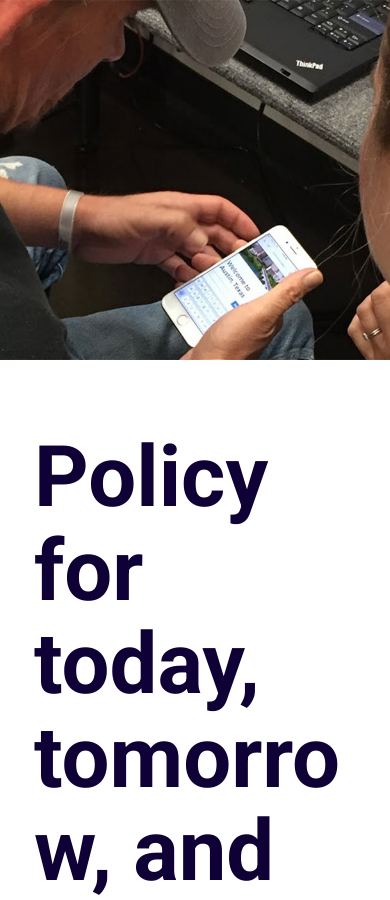
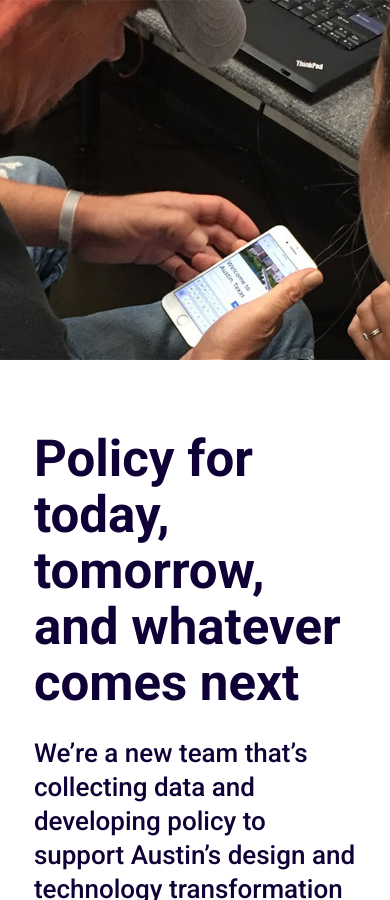
Before and after one commit to cityofaustin/policy-team, a Jekyll site: the page built from index.md, in a window 390 px wide and 900 px high. Built offline with Jekyll 4.4.1, drawn with Linux system fonts in a browser that asks for light colours; comment, search, counter and statistics services are not loaded.

Commit message:
variable header size

```diff
--- a/_layouts/landing-page.html
+++ b/_layouts/landing-page.html
@@ -94,12 +94,11 @@ layout: default
 
           <div class="row signup-form-fields">
               <div class="col-sm signup-field">
-                <label for="mce-NAME">Name </label>
+                <label for="mce-NAME">Name (optional)</label>
               	<input type="text" value="" name="NAME" class="" id="mce-NAME">
               </div>
               <div class="col-sm signup-field">
-                <label for="mce-EMAIL">Email Address  <span class="asterisk">*</span>
-              </label>
+                <label for="mce-EMAIL">Email Address</label>
               	<input type="email" value="" name="EMAIL" class="required email" id="mce-EMAIL">
               </div>
           </div>
--- a/assets/stylesheets/zilker/typography.scss
+++ b/assets/stylesheets/zilker/typography.scss
@@ -237,3 +237,19 @@ h4.value {
 #join-us a h4 {
   color: #266299;
 }
+
+@media only screen and (max-width: 1200px) {
+
+h2.first-line {
+    font-size: 4em;
+}
+
+}
+
+@media only screen and (max-width: 1000px) {
+
+h2.first-line {
+    font-size: 3em;
+}
+
+}
```
